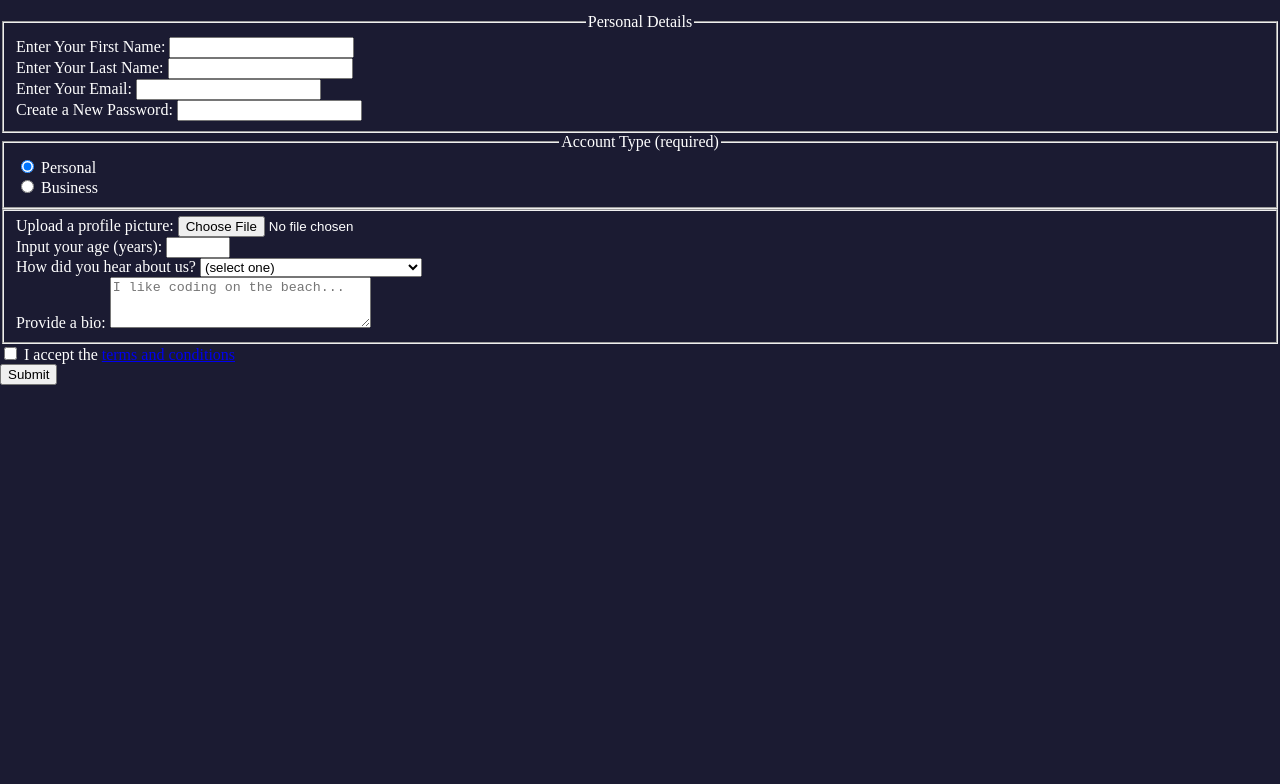
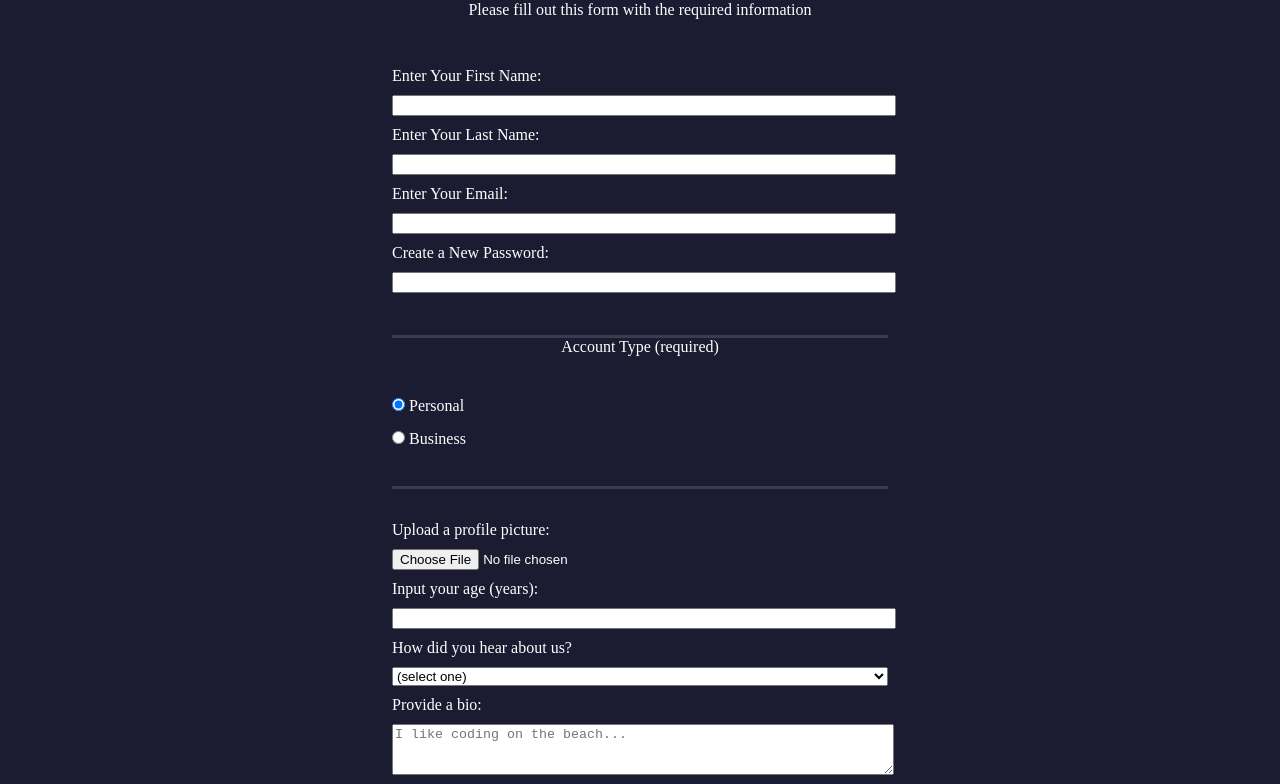
Before and after one commit to z-codez/html-form, a plain HTML site: page index.html in a window 1280 px wide. Shown: the part 79-863 px from the top of the page. Before the commit the page ends 800 px from the top, so only its background shows below. Drawn offline with Linux system fonts and the light colour scheme.

Commit message:
more styling

```diff
--- a/css/style.css
+++ b/css/style.css
@@ -6,8 +6,28 @@ body {
   color: white;
 }
 
-h1 {
-  margin-top: 0;
+h1, p {
+  text-align: center;
+}
+form {
+  width: 60vw;
+  min-width: 300px;
+  max-width: 500px;
+  margin: 0 auto;
+}
+
+
+fieldset {
+  border: 0 none;
+  border-bottom: 3px solid #3b3d4f;
+  padding: 2em 0;
+}
+
+fieldset:first-of-type legend {
+  display: none;
+}
+fieldset:last-of-type {
+  border-bottom: none;
 }
 
 label {
@@ -15,5 +35,13 @@ label {
 }
 /* Centering the legends*/
 legend {
-  margin: auto;
+  text-align: center;
 }
+
+input, select, textarea {
+  width: 100%;
+  margin: 10px 0;
+}
+.inline {
+  width: unset;
+}
--- a/index.html
+++ b/index.html
@@ -35,11 +35,11 @@
       <fieldset>
         <legend>Account Type (required)</legend>
         <label for="personal">
-          <input type="radio" id="personal" name="account-type" checked/>
+          <input class="inline" type="radio" id="personal" name="account-type" checked/>
           Personal
         </label>
         <label for="business">
-          <input type="radio" id="business" name="account-type"/>
+          <input class="inline" type="radio" id="business" name="account-type"/>
           Business
         </label>
       </fieldset>
@@ -68,7 +68,7 @@
         </label>
       </fieldset>
       <label for="terms">
-        <input type="checkbox" id="terms" name="terms" required/>
+        <input class="inline" type="checkbox" id="terms" name="terms" required/>
         I accept the <a href="https://www.freecodecamp.org/news/terms-of-service/">terms and conditions</a>
       </label>
       <input type="submit" value="Submit">
```
